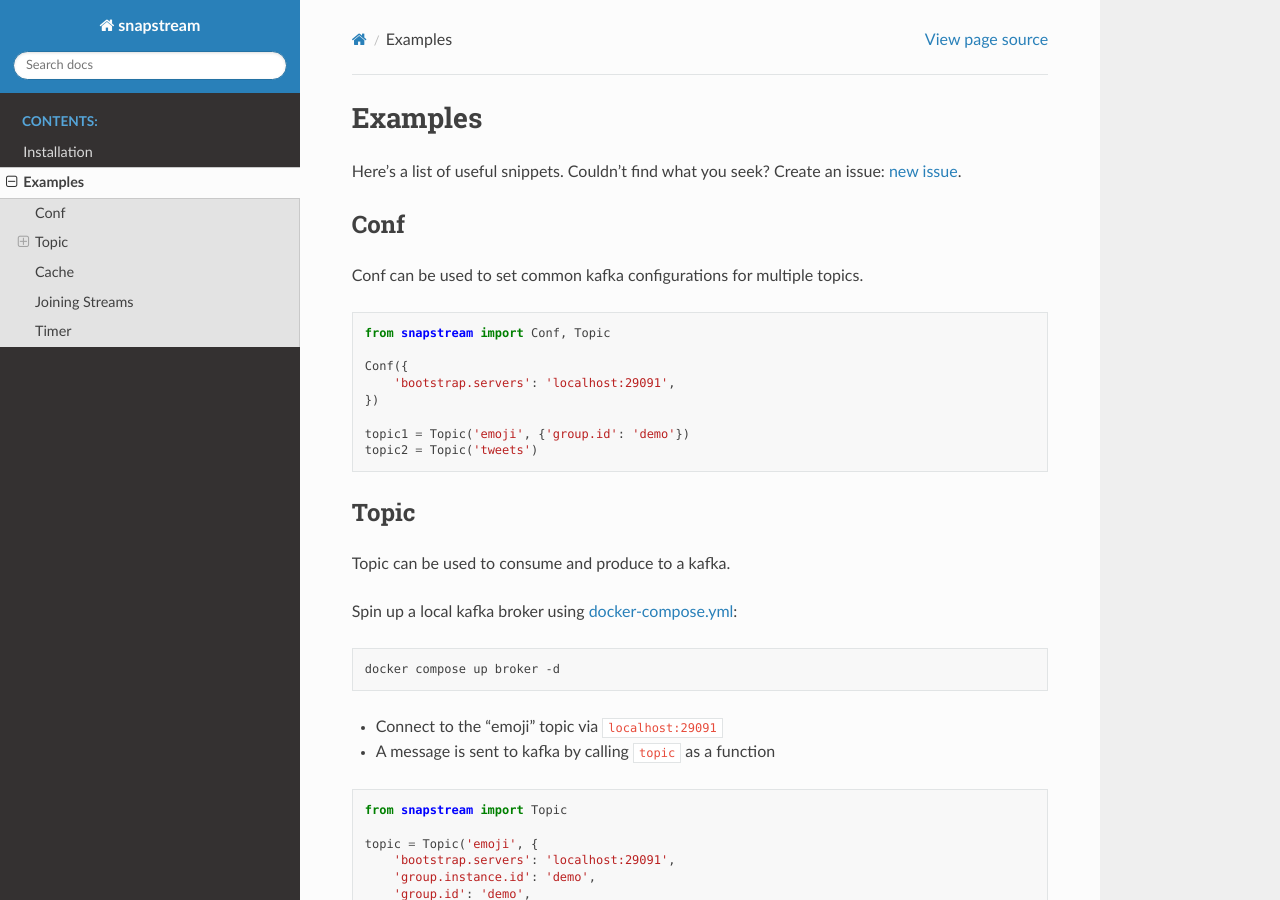
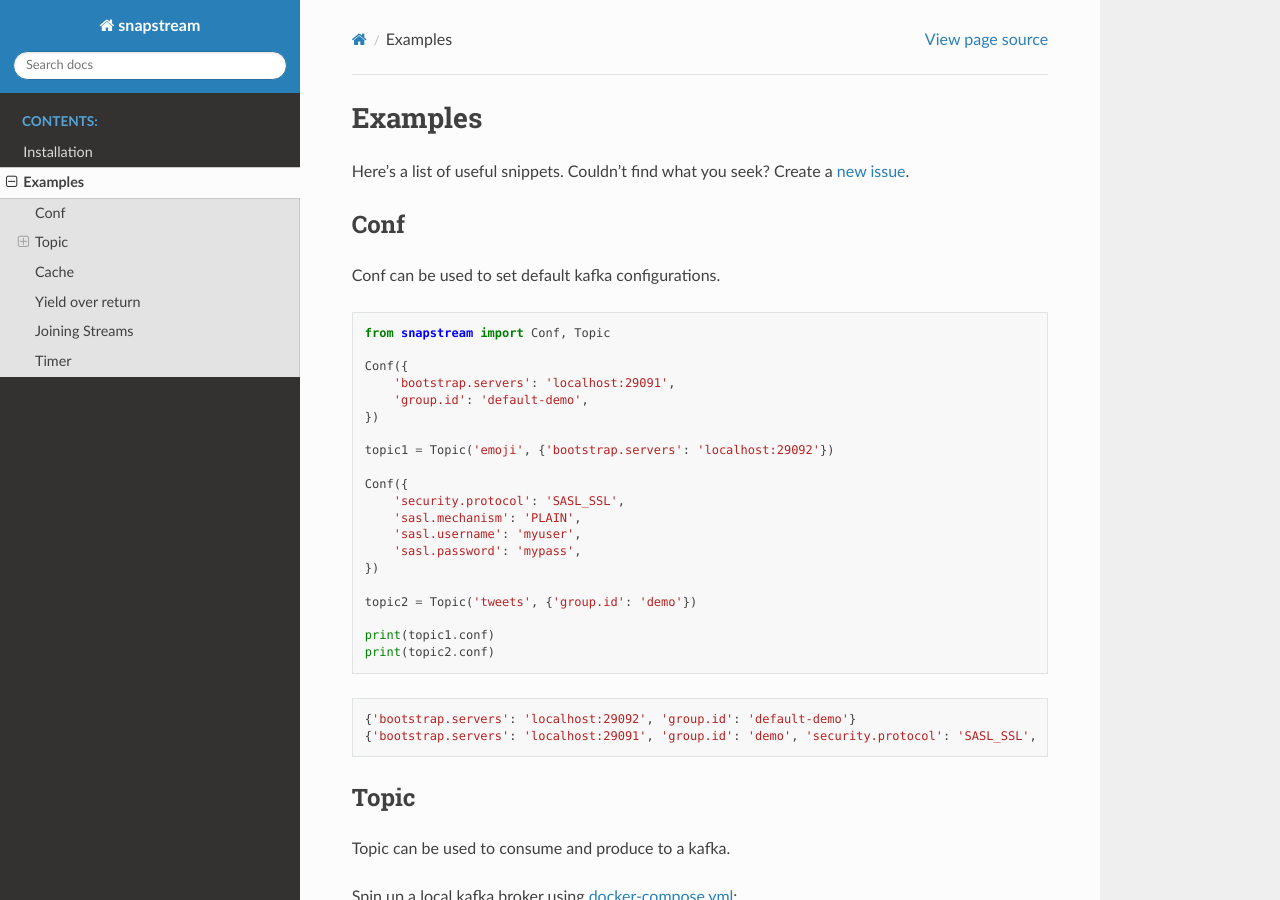
Before and after one commit to Menziess/snapstream, a Sphinx documentation site: the page built from docs/source/examples.rst, in a window 1280 px wide and 900 px high. Built offline with Sphinx 7.4.7 and the Read the Docs theme 2.0.0, drawn with Linux system fonts in a browser that asks for light colours; pages that are not in the unit, such as notebooks, are missing from menus; some of the changed text lies outside the part shown.

Commit message:
Expanded conf example.

```diff
--- a/docs/source/examples.rst
+++ b/docs/source/examples.rst
@@ -3,12 +3,12 @@
 Examples
 ============
 
-Here's a list of useful snippets. Couldn't find what you seek? Create an issue: `new issue <https://github.com/Menziess/snapstream/issues/new>`_.
+Here's a list of useful snippets. Couldn't find what you seek? Create a `new issue <https://github.com/Menziess/snapstream/issues/new>`_.
 
 Conf
 -------
 
-Conf can be used to set common kafka configurations for multiple topics.
+Conf can be used to set default kafka configurations.
 
 ::
 
@@ -16,10 +16,27 @@ Conf can be used to set common kafka configurations for multiple topics.
 
   Conf({
       'bootstrap.servers': 'localhost:29091',
+      'group.id': 'default-demo',
   })
 
-  topic1 = Topic('emoji', {'group.id': 'demo'})
-  topic2 = Topic('tweets')
+  topic1 = Topic('emoji', {'bootstrap.servers': 'localhost:29092'})
+
+  Conf({
+      'security.protocol': 'SASL_SSL',
+      'sasl.mechanism': 'PLAIN',
+      'sasl.username': 'myuser',
+      'sasl.password': 'mypass',
+  })
+
+  topic2 = Topic('tweets', {'group.id': 'demo'})
+
+  print(topic1.conf)
+  print(topic2.conf)
+
+::
+
+  {'bootstrap.servers': 'localhost:29092', 'group.id': 'default-demo'}
+  {'bootstrap.servers': 'localhost:29091', 'group.id': 'demo', 'security.protocol': 'SASL_SSL', 'sasl.mechanism': 'PLAIN', 'sasl.username': 'myuser', 'sasl.password': 'mypass'}
 
 Topic
 -------
@@ -99,6 +116,12 @@ Cache
 
   # TODO
 
+Yield over return
+---------------
+::
+
+  # TODO
+
 Joining Streams
 ---------------
 
```
